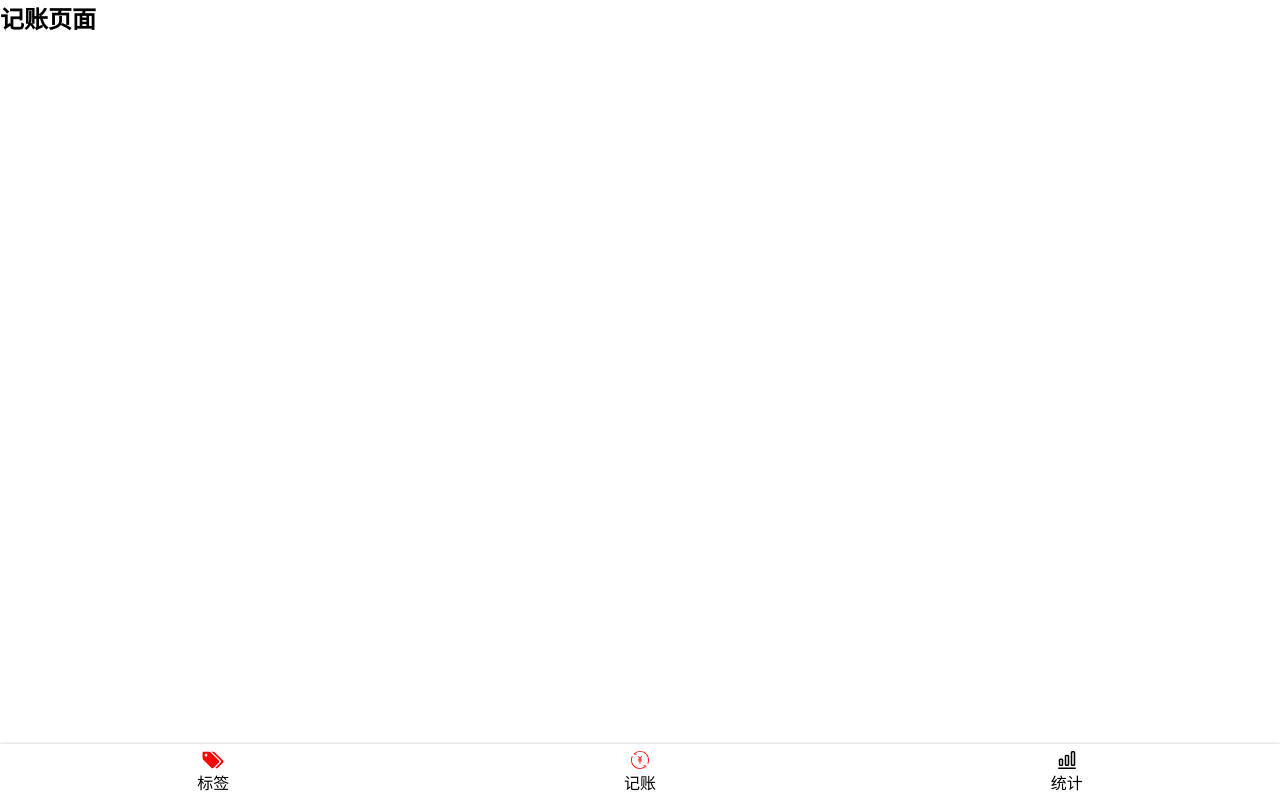
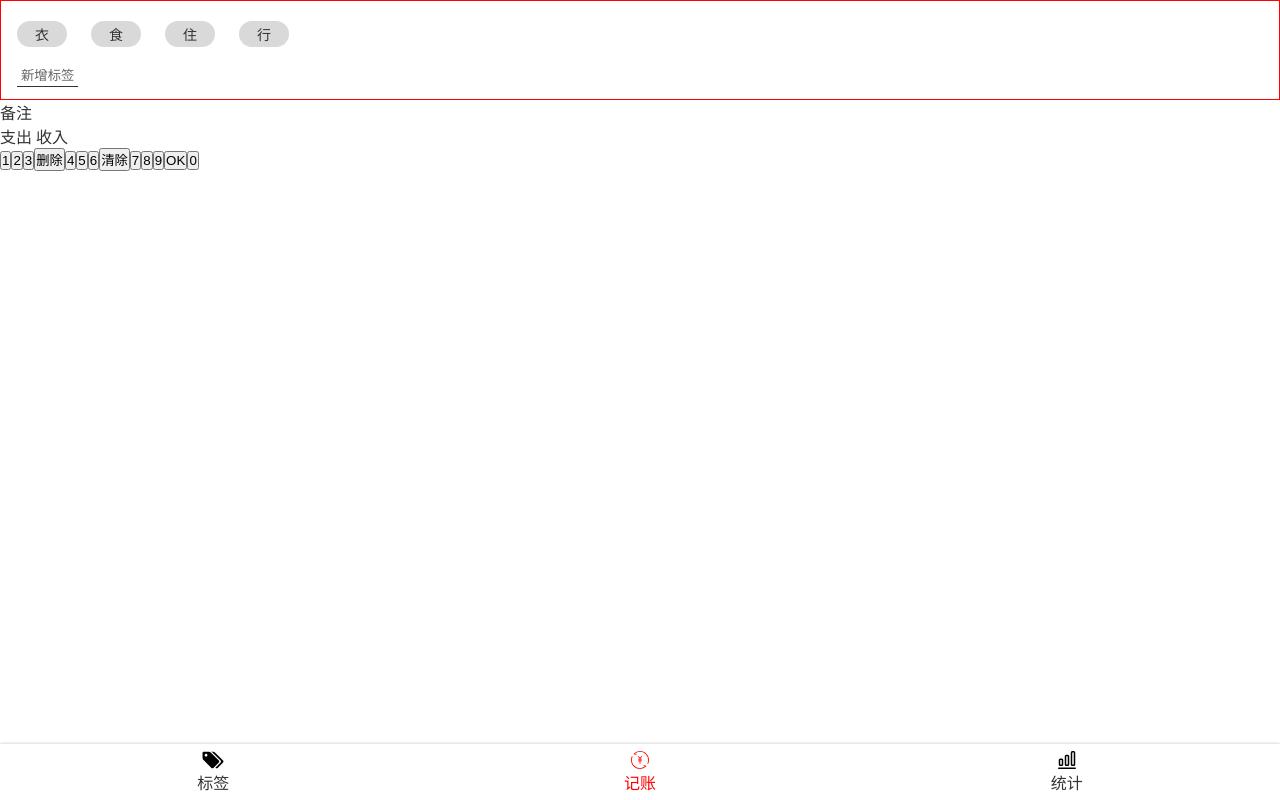
Before and after one commit to ljy123668/zhinong-money-react, a React app: page /money in a window 1280 px wide. Built offline with nearby package versions, Linux system fonts and the light colour scheme.

Commit message:
TagSection UI完成

```diff
--- a/src/App.tsx
+++ b/src/App.tsx
@@ -9,10 +9,16 @@ import Tags from 'views/Tags'
 import Money from 'views/Money'
 import Statistics from 'views/Statistics'
 import NoMatch from 'views/NoMatch'
+import styled from 'styled-components'
+
+const AppWrapper = styled.div`
+  color:#333;
+`
 
 
 export default function App() {
   return (
+    <AppWrapper>
       <Router>
 
         <Switch >
@@ -32,5 +38,6 @@ export default function App() {
         </Switch>
 
       </Router>
+    </AppWrapper>
   );
 }
--- a/src/components/Icon.tsx
+++ b/src/components/Icon.tsx
@@ -13,7 +13,7 @@ type Props = {
 }
 const Icon = (props: Props) => {
     return (
-        <svg fill="red" className="icon">
+        <svg className="icon">
             <use xlinkHref={"#" + props.name}></use>
         </svg>
     )
--- a/src/components/Nav.tsx
+++ b/src/components/Nav.tsx
@@ -1,10 +1,11 @@
 import styled from 'styled-components'
-import { Link } from "react-router-dom";
+import { NavLink } from "react-router-dom";
 import Icon from "./Icon";
 
 
 
 const NavWrapper = styled.nav`
+  background-color: #fff;
   line-height:24px;
   box-shadow:0 0 3px rgba(0,0,0,0.25);
   > ul{
@@ -12,18 +13,26 @@ const NavWrapper = styled.nav`
     >li{
       width:33.3333%;
       text-align:center;
-      a{
+     > a{
         display:flex;
-         flex-direction:column;
+        flex-direction:column;
         justify-content:center;
-      align-items:center;
-      padding:4px 0;
+        align-items:center;
+        padding:4px 0;
+        .icon{
+        width:24px;
+        height:24px;
+      }
+      &.selected{
+        color:red;
+        .icon{
+          fill:red;
+
+       }
       }
 
 
-      .icon{
-        width:24px;
-        height:24px;
+
       }
     }
   }
@@ -34,17 +43,19 @@ const Nav = () => {
     <NavWrapper>
       <ul>
         <li>
-
-          <Link to="/tags"><Icon name="tags" />标签</Link>
+          <NavLink to="/tags" activeClassName="selected" >
+            <Icon name="tags" />标签
+            </NavLink >
         </li>
         <li>
-
-          <Link to="/money"> <Icon name="money" />记账</Link>
+          <NavLink to="/money" activeClassName="selected" >
+            <Icon name="money" />记账
+            </NavLink >
         </li>
         <li>
-
-
-          <Link to="/statistics">  <Icon name="statistics" />统计</Link>
+          <NavLink to="/statistics" activeClassName="selected" >
+            <Icon name="statistics" />统计
+            </NavLink >
         </li>
       </ul>
     </NavWrapper>
--- a/src/views/Money.tsx
+++ b/src/views/Money.tsx
@@ -1,10 +1,66 @@
 import React from "react";
 import Layout from 'components/Layout'
+import styled from 'styled-components'
+
+const TagSection = styled.section`
+    background-color: #fff;
+    border:1px solid red;
+    padding:12px 16px;
+    > ol{
+        margin:0 -12px;
+        > li{
+           background-color:#D9D9D9;
+           border-radius:18px;
+           display: inline-block;
+           padding:3px 18px;
+           font-size:14px;
+           margin:8px 12px;
+        }
+    }
+    > button{
+        background:none;
+        border:none;
+        padding:2px 4px;
+        border-bottom:1px solid #333;
+        color:#666;
+        margin-top:8px;
+    }
+`
+
 
 function Money() {
     return (
         <Layout>
-            <h2>记账页面</h2>
+            <TagSection>
+                <ol>
+                    <li>衣</li>
+                    <li>食</li>
+                    <li>住</li>
+                    <li>行</li>
+                </ol>
+                <button>新增标签</button>
+            </TagSection>
+            <section>
+                备注
+            </section>
+            <section>
+                支出 收入
+            </section>
+            <section>
+                <button>1</button>
+                <button>2</button>
+                <button>3</button>
+                <button>删除</button>
+                <button>4</button>
+                <button>5</button>
+                <button>6</button>
+                <button>清除</button>
+                <button>7</button>
+                <button>8</button>
+                <button>9</button>
+                <button>OK</button>
+                <button>0</button>
+            </section>
         </Layout>
     )
 }
--- a/src/views/NoMatch.tsx
+++ b/src/views/NoMatch.tsx
@@ -1,5 +1,5 @@
 import React from "react";
-import Layout from 'components/Layout'
+
 
 function NoMatch() {
     return <h2>当前页面不存在</h2>;
```
Also changed, not shown: 1 other file (tests, documents, lock files or other folders). Lines whose indentation alone changed are shown as unchanged.
